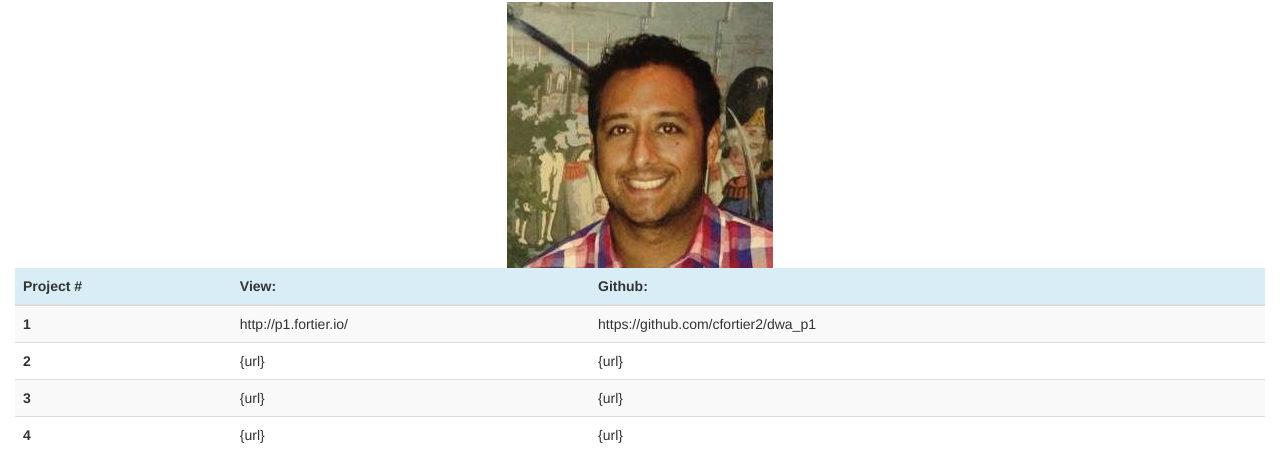
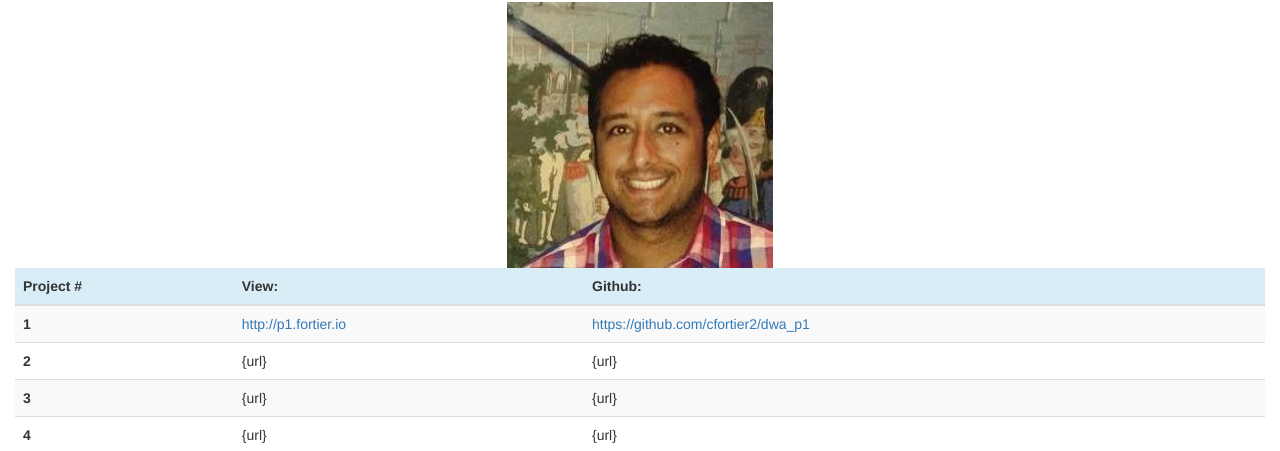
Before and after one commit to cfortier2/dwa_p1, a plain HTML site: page index.html in a window 1280 px wide. Shown: the part 68-519 px from the top of the page. Drawn offline with nearby package versions, Linux system fonts and the light colour scheme.

Commit message:
index.html: update links to hyperlinks

```diff
--- a/index.html
+++ b/index.html
@@ -50,8 +50,8 @@
         <tbody>
           <tr>
             <th scope="row">1</th>
-            <td>http://p1.fortier.io/</td>
-            <td>https://github.com/cfortier2/dwa_p1</td>
+            <td><a href="http://p1.fortier.io/">http://p1.fortier.io</a></td>
+            <td><a href="https://github.com/cfortier2/dwa_p1">https://github.com/cfortier2/dwa_p1</a></td>
           </tr>
           <tr>
             <th scope="row">2</th>
```
